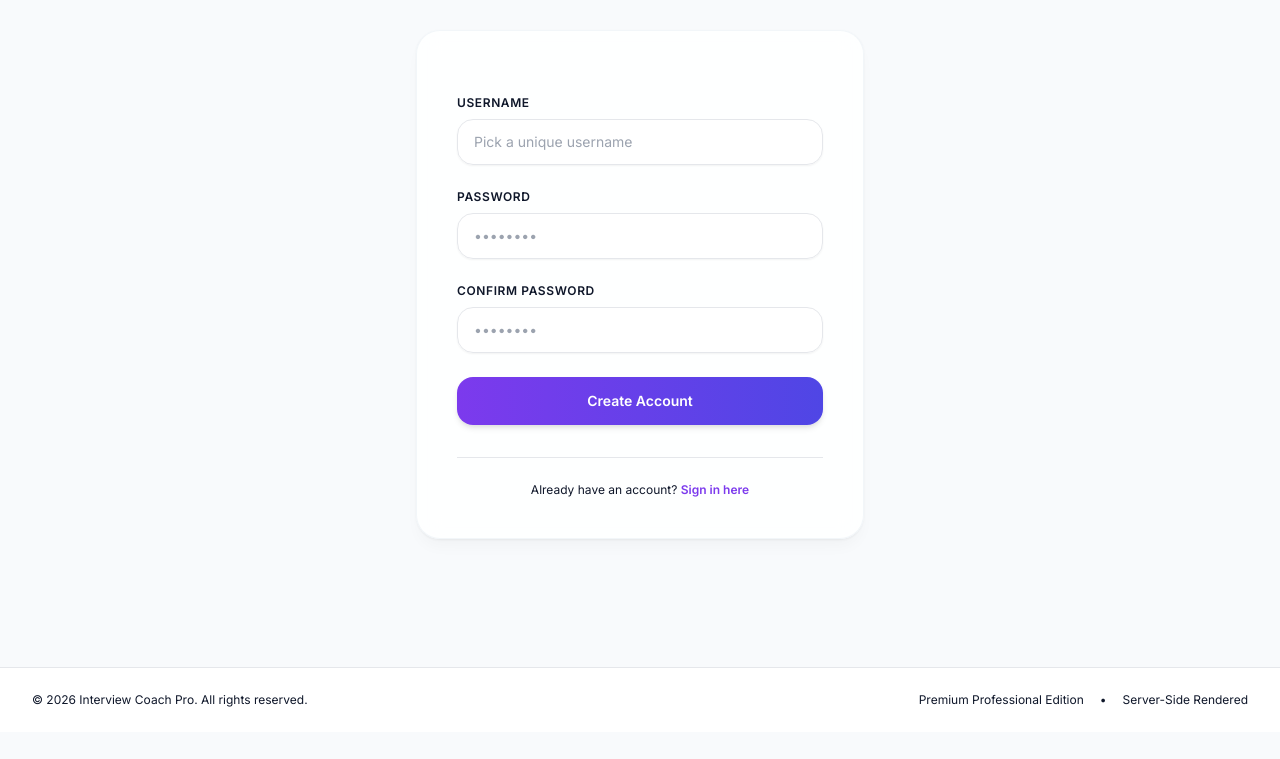
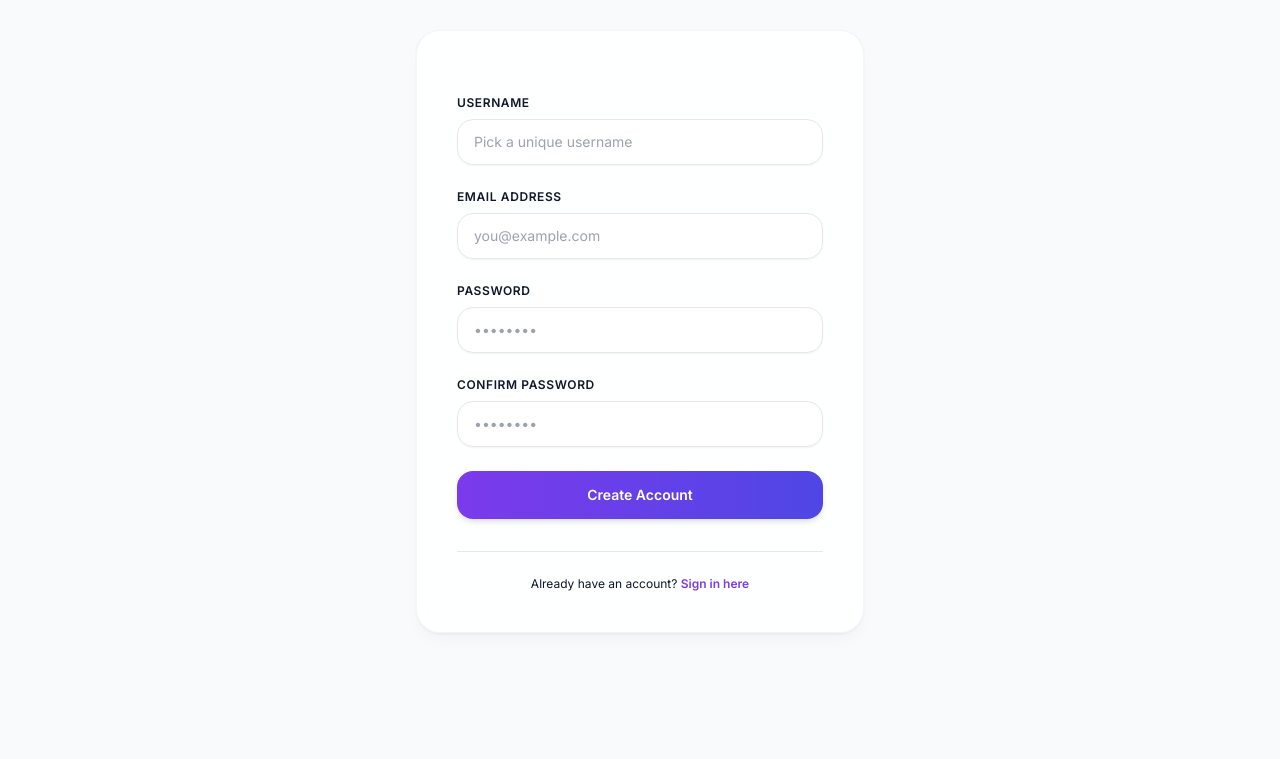
Before and after one commit to anirudhsinghsalwa/AI-Powered-Interview-Coach, a Django app: page /signup/ in a window 1280 px wide. Shown: the part 215-974 px from the top of the page. Before the commit the page ends 922 px from the top, so only its background shows below. Run offline with Django 5.2, Linux system fonts and the light colour scheme; some libraries are stand-ins or nearby versions.

Commit message:
feat: add required Email Address field to account creation signup flow

```diff
--- a/interview/templates/interview/signup.html
+++ b/interview/templates/interview/signup.html
@@ -30,6 +30,17 @@
                         <input id="id_username" name="username" type="text" required
                                class="block w-full rounded-2xl border border-slate-200 px-4 py-3 text-sm placeholder-slate-400 text-slate-900 bg-white focus:outline-none focus:ring-2 focus:ring-purple-600 focus:border-transparent transition-all duration-200"
                                placeholder="Pick a unique username">
+                    </div>
+                </div>
+
+                <div>
+                    <label for="id_email" class="block text-xs font-semibold uppercase tracking-wider text-slate-500 mb-2">
+                        Email Address
+                    </label>
+                    <div class="relative rounded-2xl shadow-sm">
+                        <input id="id_email" name="email" type="email" required
+                               class="block w-full rounded-2xl border border-slate-200 px-4 py-3 text-sm placeholder-slate-400 text-slate-900 bg-white focus:outline-none focus:ring-2 focus:ring-purple-600 focus:border-transparent transition-all duration-200"
+                               placeholder="you@example.com">
                     </div>
                 </div>
 
--- a/interview/views.py
+++ b/interview/views.py
@@ -20,12 +20,22 @@ from .services import generate_session_questions, evaluate_candidate_answer, gen
 # AUTHENTICATION VIEWS
 # -------------------------------------------------------------------------
 
+from django import forms
+from django.contrib.auth.models import User
+
+class CustomUserCreationForm(UserCreationForm):
+    email = forms.EmailField(required=True, label="Email Address")
+
+    class Meta(UserCreationForm.Meta):
+        model = User
+        fields = UserCreationForm.Meta.fields + ('email',)
+
 def user_signup(request):
     if request.user.is_authenticated:
         return redirect('dashboard')
 
     if request.method == 'POST':
-        form = UserCreationForm(request.POST)
+        form = CustomUserCreationForm(request.POST)
         if form.is_valid():
             user = form.save()
             login(request, user)
@@ -36,7 +46,7 @@ def user_signup(request):
                 for error in errors:
                     messages.error(request, f"{field.capitalize()}: {error}")
     else:
-        form = UserCreationForm()
+        form = CustomUserCreationForm()
     return render(request, 'interview/signup.html', {'form': form})
 
 
```
